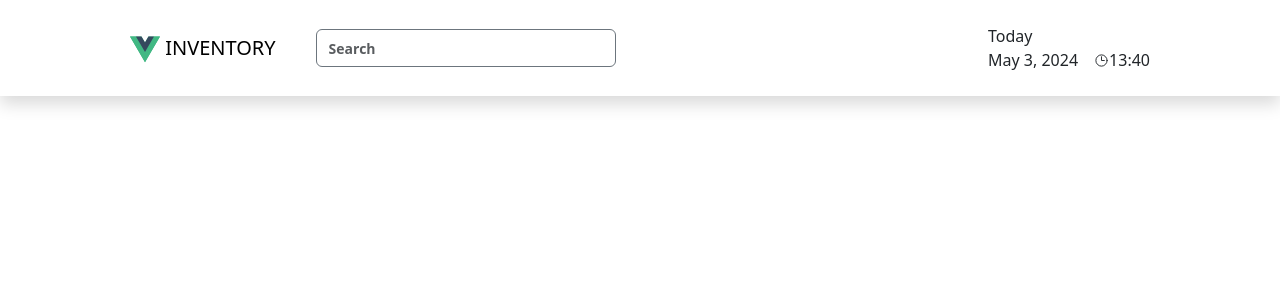
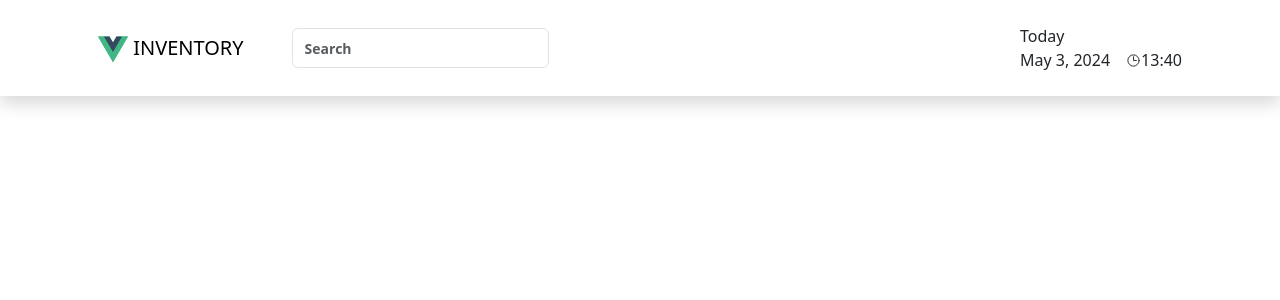
Before and after one commit to DamIslano/dzentest, a Vue app: page / in a window 1280 px wide. Shown: the top 300 px of the page. Built offline with nearby package versions, Linux system fonts and the light colour scheme.

Commit message:
fix: adaptive fixed

```diff
--- a/src/components/TopMenu.vue
+++ b/src/components/TopMenu.vue
@@ -20,17 +20,18 @@ setInterval(() => {
 <template>
     <header class="shadow">
 			<div class="container">
-				<nav class="navbar navbar-expand-lg navbar-light px-5 py-4">
-					<router-link to="/" class="navbar-brand mr-5" style="margin-right: 40px;">
+				<nav class="navbar px-md-1 py-md-4 py-3">
+					<div class="container-fluid">
+						<div class="d-flex">
+							<router-link to="/" class="navbar-brand me-5" style="margin-right: 40px;">
 								<img src="../assets/vue.svg" width="30" height="30" class="d-inline-block align-top" alt="">
 								INVENTORY
 							</router-link>
-					<div class="flex-grow-1">
-						<form class="d-flex w-100 w-xl-25" role="search">
-							<input class="form-control me-2 shadow-none border-secondary" type="search" placeholder="Search" aria-label="Search" style="max-width: 300px;">
+							<form class="d-flex" role="search">
+								<input class="form-control me-2" type="search" placeholder="Search" aria-label="Search">
 							</form>
 						</div>
-					<div>
+						<div class="d-none d-md-block">
 							<div class="d-flex flex-column align-items-start">
 								<div>Today</div>
 								<div class="d-flex flex-row">
@@ -39,6 +40,7 @@ setInterval(() => {
 								</div>
 							</div>
 						</div>
+					</div>
 				</nav>
 			</div>
 		</header>
```
Lines whose indentation alone changed are shown as unchanged.
